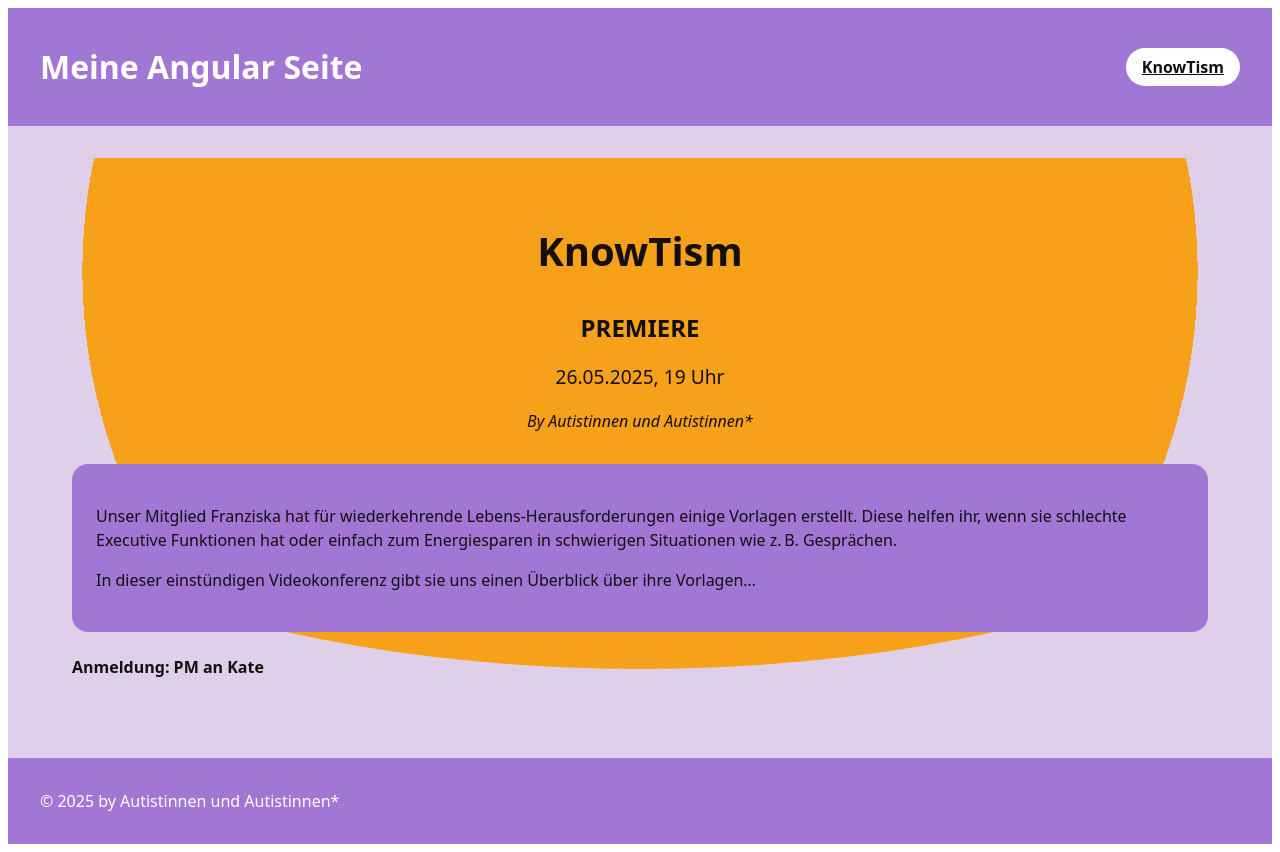
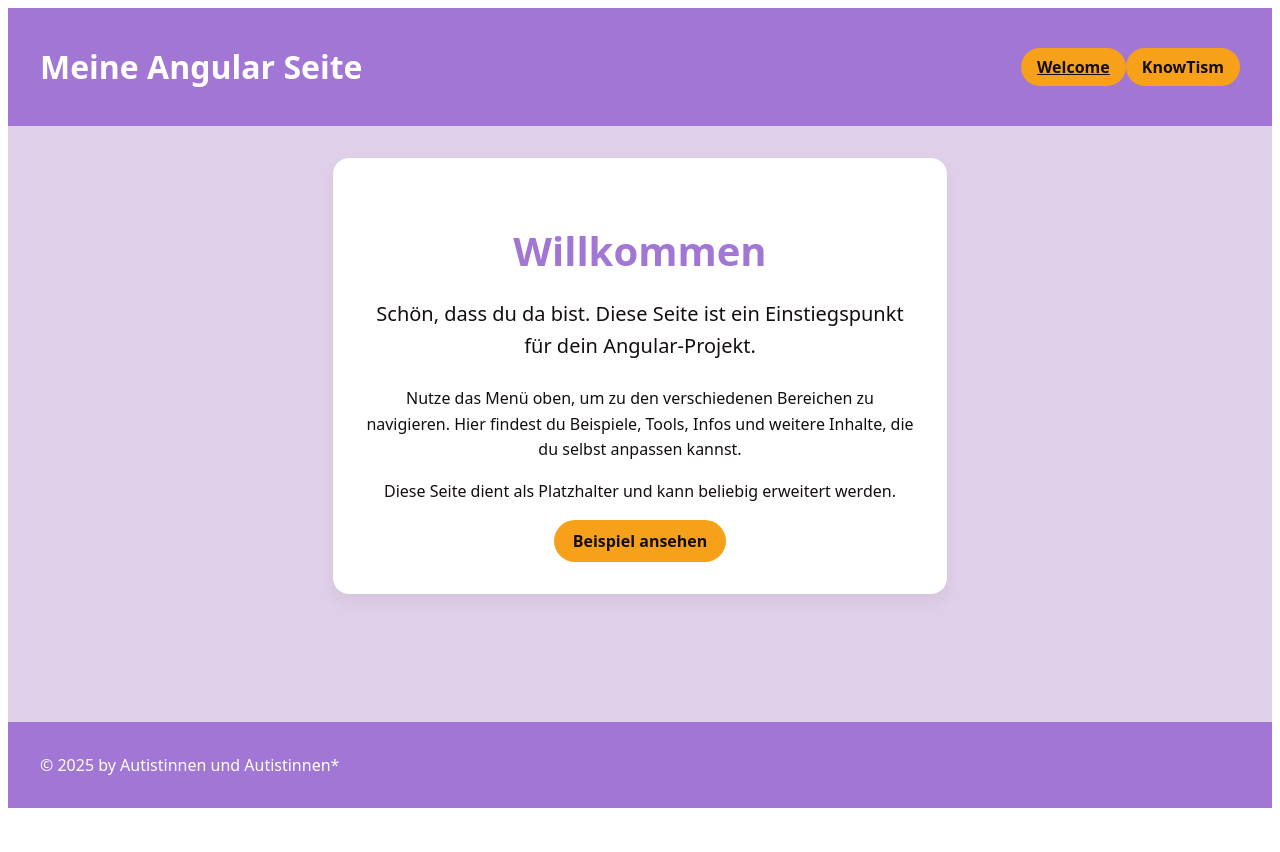
Before and after one commit to Wikonire/TEKO-Webengineering-Netlify, an Angular app: page /welcome in a window 1280 px wide. Before the commit this address led to /knowtism. After the commit the page ends 816 px from the top, so only its background shows below. Built offline with nearby package versions, Linux system fonts and the light colour scheme.

Commit message:
Add welcome page and improve existing styles
Introduced a new Welcome component as the default route with its UI and basic structure. Enhanced styling in KnowTism and app components for better layout alignment and visual consistency. Updated route configurations to accommodate the Welcome component.

```diff
--- a/src/app/app.component.html
+++ b/src/app/app.component.html
@@ -2,6 +2,14 @@
   <header class="site-header">
     <h1>Meine Angular Seite</h1>
     <nav>
+      <a
+        class="pill"
+        routerLink="/welcome"
+        routerLinkActive="active-route"
+        [routerLinkActiveOptions]="{ exact: true }"
+      >
+        Welcome
+      </a>
       <a
         class="pill"
         routerLink="/knowtism"
--- a/src/app/app.component.scss
+++ b/src/app/app.component.scss
@@ -33,7 +33,6 @@ nav a.pill {
   }
 
 nav a.active-route {
-  background-color: white;
   text-decoration: underline;
   color: #140f0f;
   }
--- a/src/app/app.routes.ts
+++ b/src/app/app.routes.ts
@@ -1,6 +1,8 @@
 import { Routes } from '@angular/router';
 import {KnowntismComponent} from './knowntism/knowntism.component';
+import {WelcomeComponent} from './welcome/welcome.component';
 export const routes: Routes = [
   { path: 'knowtism', pathMatch: 'full', component: KnowntismComponent },
-  { path: '**', redirectTo: 'knowtism', pathMatch: 'full' },
+  { path: 'welcome', pathMatch: 'full', component: WelcomeComponent },
+  { path: '**', redirectTo: 'welcome', pathMatch: 'full' },
 ];
--- a/src/app/knowntism/knowntism.component.html
+++ b/src/app/knowntism/knowntism.component.html
@@ -1,11 +1,11 @@
 <section class="knowtism-container">
-  <div class="circle-bg"></div>
-  <header class="header">
+  <span class="circle-bg"></span>
+  <span class="header">
     <h2>KnowTism</h2>
     <p class="subtitle">PREMIERE</p>
-    <p class="date-time">26.05.2025, 19 Uhr</p>
-    <p class="byline">By Autistinnen und Autistinnen*</p>
-  </header>
+    <p class="date-time">26.05.2025, 19Uhr</p>
+    <p class="byline">By Autistinnen und Autistinnen+</p>
+  </span>
 
   <article class="content">
     <p>
@@ -14,9 +14,10 @@
     <p>
       In dieser einstündigen Videokonferenz gibt sie uns einen Überblick über ihre Vorlagen…
     </p>
+    <span class="footer">
+    <p>Anmeldung: <strong>PM an Kate</strong></p>
+  </span>
   </article>
 
-  <footer class="footer">
-    <p>Anmeldung: <strong>PM an Kate</strong></p>
-  </footer>
+
 </section>
--- a/src/app/knowntism/knowntism.component.scss
+++ b/src/app/knowntism/knowntism.component.scss
@@ -2,7 +2,7 @@
   position: relative;
   padding: 2rem;
   font-family: system-ui, sans-serif;
-  background-color: #e0cfe8; // Helles Flieder
+  background-color: #e0cfe8;
   color: #140f0f;
   overflow: hidden;
   }
@@ -45,19 +45,22 @@
   }
 
 .content {
+  max-width: 30rem;
   position: relative;
   z-index: 1;
   background-color: #a276d4;
   padding: 1.5rem;
   border-radius: 1rem;
   margin-top: 2rem;
+  margin-left: auto;
+  margin-right: auto;
   font-size: 1rem;
   line-height: 1.5;
   }
 
 .footer {
   position: relative;
-  z-index: 1;
+  z-index: 199;
   margin-top: 1.5rem;
   font-weight: bold;
   }
--- /dev/null
+++ b/src/app/welcome/welcome.component.html
@@ -0,0 +1,17 @@
+<section class="welcome-page" aria-labelledby="welcome-heading">
+  <h2 id="welcome-heading">Willkommen</h2>
+
+  <p class="intro">
+    Schön, dass du da bist. Diese Seite ist ein Einstiegspunkt für dein Angular-Projekt.
+  </p>
+
+  <p>
+    Nutze das Menü oben, um zu den verschiedenen Bereichen zu navigieren. Hier findest du Beispiele, Tools, Infos und weitere Inhalte, die du selbst anpassen kannst.
+  </p>
+
+  <p>
+    Diese Seite dient als Platzhalter und kann beliebig erweitert werden.
+  </p>
+
+  <a class="pill" routerLink="/knowtism">Beispiel ansehen</a>
+</section>
--- /dev/null
+++ b/src/app/welcome/welcome.component.scss
@@ -0,0 +1,42 @@
+.welcome-page {
+  max-width: 60ch;
+  margin: 0 auto;
+  padding: 2rem;
+  text-align: center;
+  background-color: #fff;
+  border-radius: 1rem;
+  box-shadow: 0 0.5rem 1rem rgba(0, 0, 0, 0.05);
+  color: #140f0f;
+
+  h2 {
+    font-size: 2.5rem;
+    margin-bottom: 1rem;
+    color: #a276d4;
+    }
+
+  .intro {
+    font-size: 1.25rem;
+    font-weight: 500;
+    margin-bottom: 1.5rem;
+    }
+
+  p {
+    margin-bottom: 1rem;
+    line-height: 1.6;
+    }
+
+  a.pill {
+    display: inline-block;
+    background-color: #f7a11b;
+    color: #140f0f;
+    padding: 0.6rem 1.2rem;
+    border-radius: 999px;
+    text-decoration: none;
+    font-weight: 600;
+    transition: background-color 0.3s ease;
+
+    &:hover {
+      background-color: #e39617;
+      }
+    }
+  }
```
Also changed, not shown: src/app/welcome/welcome.component.ts (added, +14 -0 lines), 1 other file (tests, documents, lock files or other folders).
